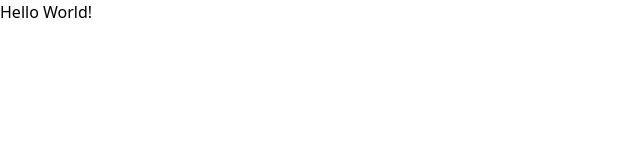
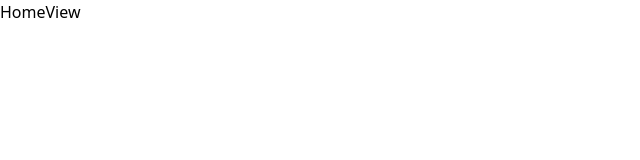
Before and after one commit to noted-eip/web, a React (Create React App) app: page / in a window 1280 px wide. Shown: the top 160 px of the page, without its empty margins (0-640 px from the left). Built offline with nearby package versions, Linux system fonts and the light colour scheme.

Commit message:
feat: add router and main views
Signed-off-by: Diego ROJAS <rojasdiegopro@gmail.com>

```diff
--- a/package.json
+++ b/package.json
@@ -12,6 +12,7 @@
     "@types/react-dom": "^18.0.5",
     "react": "^18.2.0",
     "react-dom": "^18.2.0",
+    "react-router-dom": "^6.3.0",
     "react-scripts": "^5.0.1",
     "typescript": "^4.7.4",
     "web-vitals": "^2.1.4"
--- /dev/null
+++ b/src/App.tsx
@@ -0,0 +1,10 @@
+import React from 'react'
+import Router from './views/Router'
+
+const App: React.FC = () => {
+  return <div>
+    <Router isAuthenticated={true} />
+  </div>
+}
+
+export default App
--- a/src/index.tsx
+++ b/src/index.tsx
@@ -1,14 +1,15 @@
 import React from 'react'
 import ReactDOM from 'react-dom/client'
+import App from './App'
+import reportWebVitals from './reportWebVitals'
 import './styles/index.css'
-import reportWebVitals from './reportWebVitals'
 
 const root = ReactDOM.createRoot(
   document.getElementById('root') as HTMLElement
 )
 root.render(
   <React.StrictMode>
-    <p className=''>Hello World!</p>
+    <App />
   </React.StrictMode>
 )
 
--- /dev/null
+++ b/src/views/Router.tsx
@@ -0,0 +1,28 @@
+import React from 'react'
+import { BrowserRouter, Route, Routes } from 'react-router-dom'
+import HomeView from './home/HomeView'
+import SigninView from './signin/SigninView'
+import SignupView from './signup/SignupView'
+import WelcomeView from './welcome/WelcomeView'
+
+const Router: React.FC<{ isAuthenticated: boolean }> = props => {
+  return (
+    <BrowserRouter>
+      {props.isAuthenticated ?
+        // These routes are accessible only by authenticated users.
+        <Routes>
+          <Route path='/' element={<HomeView />}></Route>
+        </Routes>
+        :
+        // These are the routes accessible for a user which is not logged in.
+        <Routes>
+          <Route path='/' element={<WelcomeView />}></Route>
+          <Route path='/signin' element={<SigninView />}></Route>
+          <Route path='/signup' element={<SignupView />}></Route>
+        </Routes>
+      }
+    </BrowserRouter>
+  )
+}
+
+export default Router
--- /dev/null
+++ b/src/views/home/HomeView.tsx
@@ -0,0 +1,11 @@
+import React from 'react'
+
+const HomeView: React.FC = () => {
+  return (
+    <div>
+      HomeView
+    </div>
+  )
+}
+
+export default HomeView
--- /dev/null
+++ b/src/views/signin/SigninView.tsx
@@ -0,0 +1,9 @@
+import React from 'react'
+
+const SigninView: React.FC = () => {
+  return (
+    <div>Signin View!</div>
+  )
+}
+
+export default SigninView
--- /dev/null
+++ b/src/views/signup/SignupView.tsx
@@ -0,0 +1,9 @@
+import React from 'react'
+
+const SignupView: React.FC = () => {
+  return (
+    <div>Signup View!</div>
+  )
+}
+
+export default SignupView
--- /dev/null
+++ b/src/views/welcome/WelcomeView.tsx
@@ -0,0 +1,15 @@
+import React from 'react'
+import { Link } from 'react-router-dom'
+
+const WelcomeView: React.FC = () => {
+  return (
+    <div>
+      <div>Welcome to Noted!</div>
+      <Link to='/signin'>Go to the /signin page!</Link>
+      <br />
+      <Link to='/signup'>Go to the /signup page!</Link>
+    </div>
+  )
+}
+
+export default WelcomeView
```
Also changed, not shown: 1 other file (tests, documents, lock files or other folders).
